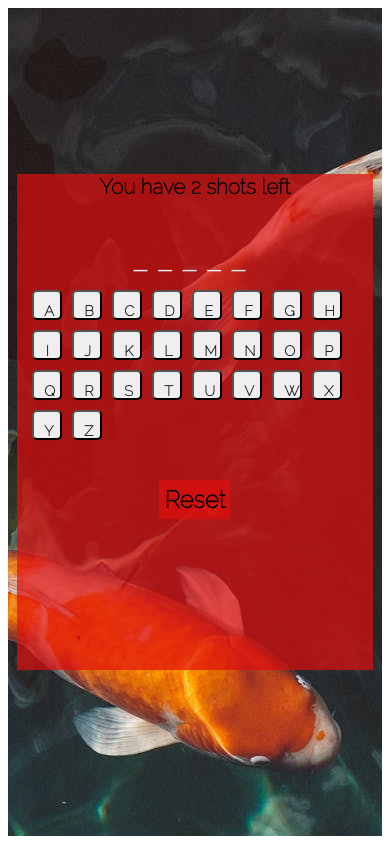
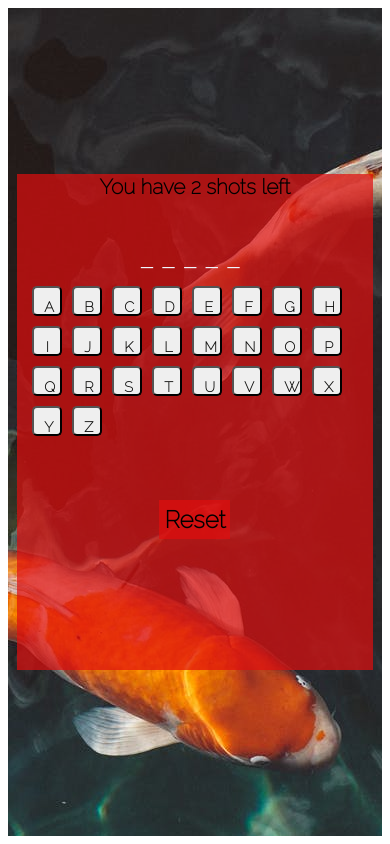
Before and after one commit to LuQuintas11/Hangman, a plain HTML site: page index.html in a window 390 px wide. Both pictures are taken after a click on the button "Animals". Drawn offline with Linux system fonts and the light colour scheme.

Commit message:
fix media query

```diff
--- a/assets/css/style.css
+++ b/assets/css/style.css
@@ -53,9 +53,8 @@
 }
 
 .span{
-
     letter-spacing: 0.4em;
-    font-size: 1.7em;
+    font-size: 2.0em;
     color: aliceblue;
 }
 
@@ -248,7 +247,7 @@ margin-top:150px;
       background-color: rgba(225, 14, 14, 0.7);
       border:none;
       position:absolute;
-      top:480px;
+      top:500px;
       cursor:pointer
 
 }
@@ -318,6 +317,9 @@ margin-top:150px;
 .buttonCategory{
     margin:10px;
 }
+.span{
+    font-size: 1.5em;
+}
 }
 
 @media(max-width:280px){
```
